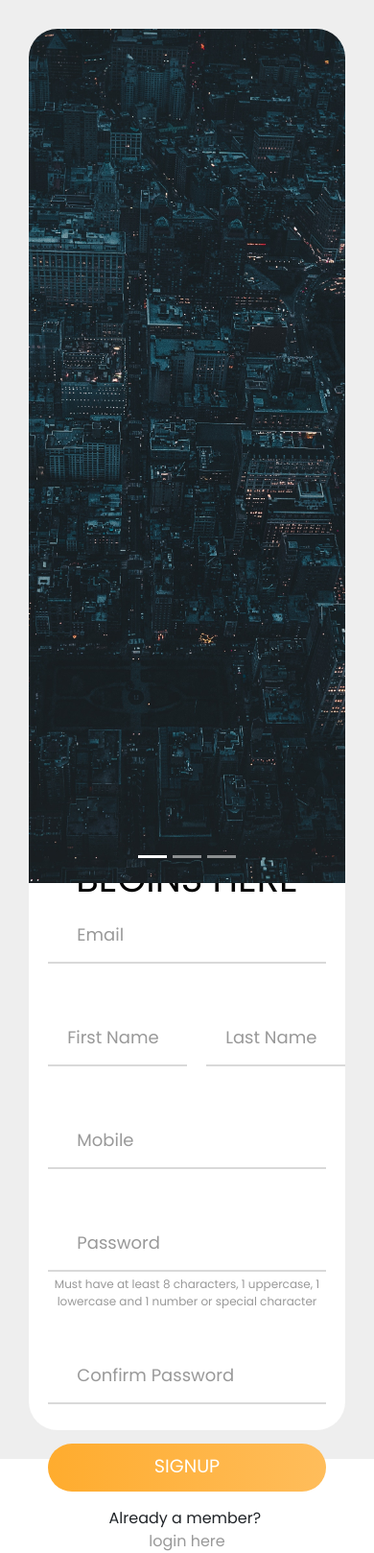
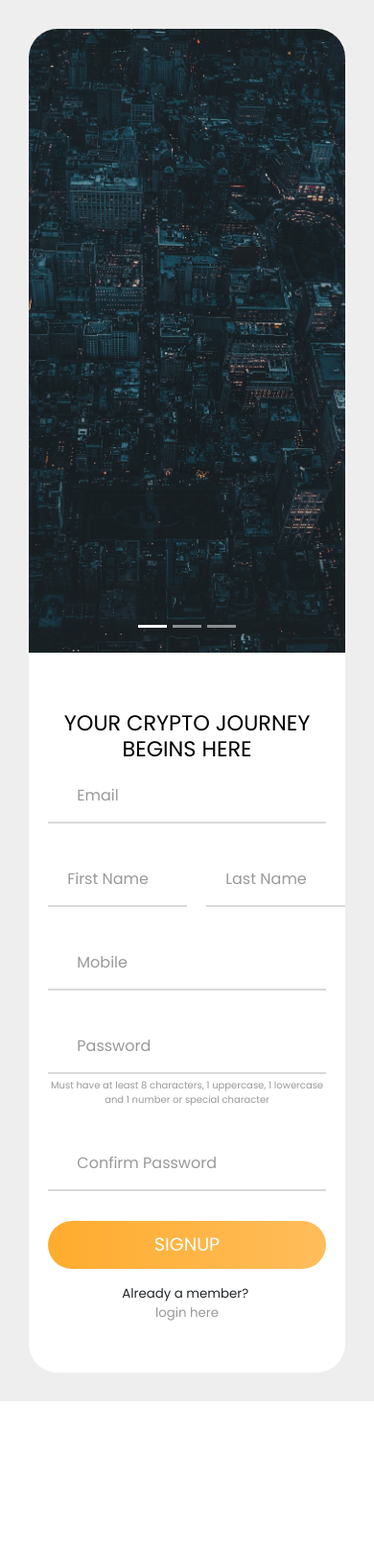
Before and after one commit to adityapanchal10/crypto-pot, a PHP site: page /signup.php in a window 390 px wide. Shown: the whole page at 96% size. After the commit the page ends 1460 px from the top, so only its background shows below. Run offline with PHP 8.4, Linux system fonts and the light colour scheme; some libraries are stand-ins or nearby versions.

Commit message:
css fixes for responsiveness

```diff
--- a/assets/css/signup.css
+++ b/assets/css/signup.css
@@ -30,7 +30,7 @@ body {
 
 .container {
     width: 100%;
-    height: 100%;
+    height: 800px;
     display: grid;
     grid-template-columns: repeat(2, 1fr);
     /* border: 1px solid black; */
@@ -44,7 +44,7 @@ body {
     flex-direction: column;
     justify-content: center;
     align-items: center;
-    line-height: 100px;
+    line-height: 75px;
     text-align: left;
     padding: 0;
     margin: 0;
@@ -53,7 +53,8 @@ body {
 
 .carousel-inner>.carousel-item>img {
     width: 100%;
-    height: 890px;
+    height: 800px;
+    min-height: 600px;
     object-fit: cover;
     border-radius: 30px 0px 0px 30px;
 }
@@ -61,6 +62,11 @@ body {
 .carousel-control-next-icon, .carousel-control-prev-icon {
     /* visibility: hidden; */
     opacity: 0;
+}
+
+.carousel-caption>h2 {
+    font-size: 300%;
+    font-weight: 500;
 }
 
 
@@ -77,7 +83,7 @@ span {
     flex-wrap: nowrap;
     flex-direction: row;
     width: 100%;
-    min-height: 570px;
+    /*min-height: 750px;*/
     justify-content: center;
     align-items: center;
     text-align: center;
@@ -98,22 +104,22 @@ form {
     margin: 20px 0;
     color: rgb(0, 0, 0);
     text-transform: uppercase;
-    font-size: 1.9rem;
-    margin-bottom: 40px;
+    font-size: 1.7rem;
+    /*margin-bottom: 40px;*/
 }
 
 .login-content h3 {
     margin: 20px 0;
     color: rgb(255, 145, 0);
-    font-size: 1.5rem;
-    margin-bottom: 40px;
+    font-size: 1.4rem;
+    /*margin-bottom: 40px;*/
 }
 
 .login-content .input-div {
     position: relative;
     display: grid;
     grid-template-columns: 7% 93%;
-    margin: 25px 0;
+    margin: 15px 0;
     padding: 5px 0;
     border-bottom: 2px solid #d9d9d9;
 }
@@ -144,7 +150,7 @@ form {
     top: 50%;
     transform: translateY(-50%);
     color: #999;
-    font-size: 18px;
+    font-size: 16px;
     transition: 0.3s;
 }
 
@@ -174,7 +180,7 @@ form {
 
 .input-div.focus>div>h5 {
     top: -5px;
-    font-size: 15px;
+    font-size: 14px;
 }
 
 .input-div.focus>.inc>i {
@@ -253,10 +259,12 @@ form {
 @media screen and (max-width: 1000px) {
     .carousel-inner>.carousel-item>img {
         border-radius: 30px 30px 0px 0px;
+	height: 650px;
     }
 
     .container {
         grid-template-columns: 1fr;
+	height: 100%;
     }
 
     form {
@@ -264,26 +272,73 @@ form {
     }
 
     .login-content h2 {
-        font-size: 2.4rem;
+        font-size: 1.4rem;
         margin: 8px 0;
     }
+
+    .login-content {
+	min-height: 750px;
+	font-size: smaller;
+    }
+
+    .carousel-caption>h2 {
+	font-size: 200%;
+	min-width: 250px;
+    }
+
 
 }
 
 @media screen and (max-width: 900px) {
     .container {
         grid-template-columns: 1fr;
+	height: 100%
     }
 
 
     .login-content {
         justify-content: center;
+	min-height: 750px;
+	font-size: smaller;
     }
 
     .carousel-inner>.carousel-item>img {
         border-radius: 30px 30px 0px 0px;
+	height: 650px;
     }
+
+    .carousel-caption>h2 {
+	font-size: 200%;
+	min-width: 250px;
+    }
+
 }
+
+@media screen and (max-width: 770px) {
+    .container {
+        grid-template-columns: 1fr;
+	height: 100%
+    }
+
+
+    .login-content {
+        justify-content: center;
+	min-height: 750px;
+	font-size: smaller;
+    }
+
+    .carousel-inner>.carousel-item>img {
+        border-radius: 30px 30px 0px 0px;
+	height: 650px;
+    }
+
+    .carousel-caption>h2 {
+	font-size: 200%;
+	min-width: 450px;
+    }
+
+}
+
 
 
 .row {
```
